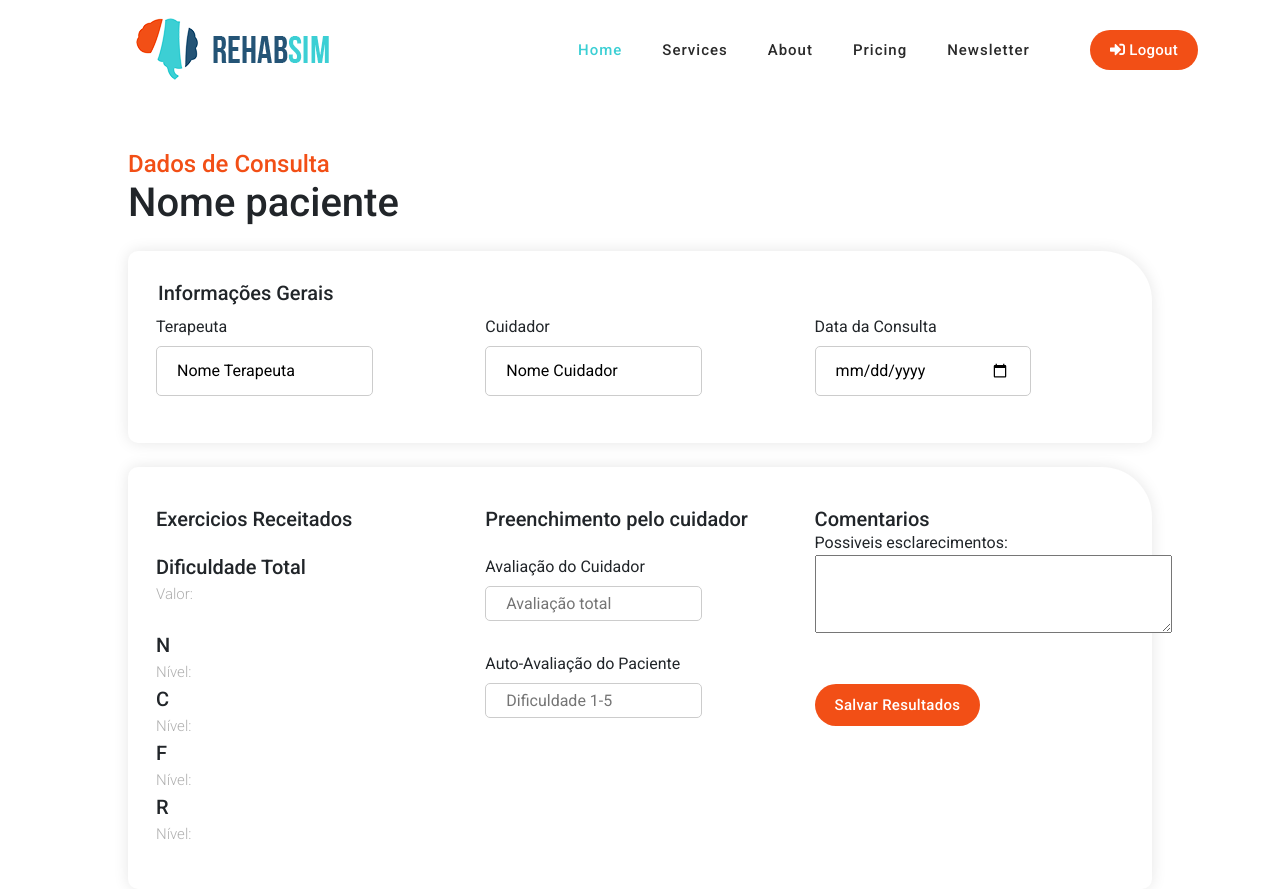
After one commit to bcjorge/rehabsim, a PHP site: page /consulta.php in a window 1280 px wide. The commit adds this page. Run offline with PHP 8.4, Linux system fonts and the light colour scheme; some libraries are stand-ins or nearby versions.

Commit message:
Html da consulta e do terapeuta feitos. Href do admin na merda
vamos ter que fazer mais um case no admin só para o gajo ir procurar novamente tudo, para garantir que não apagamosos os admins. Tenho que mudar tbem os $rows la em baixo.

```diff
--- /dev/null
+++ b/rehabsim/consulta.php
@@ -0,0 +1,119 @@
+<?php?>
+<!DOCTYPE html>
+<html lang=”en”>
+<head>
+    <meta charset="UTF-8">
+    <meta name="viewport" content="width=device-width, initial-scale=1, shrink-to-fit=no">
+    <meta name="description" content="">
+    <meta name="author" content="">
+    <link rel="preconnect" href="https://fonts.googleapis.com">
+    <link rel="preconnect" href="https://fonts.gstatic.com" crossorigin>
+    <link href="https://fonts.googleapis.com/css2?family=Roboto:wght@100;300;400;500;700;900&display=swap" rel="stylesheet">
+    <link rel="icon" type="image/x-icon" href="assets/images/RehabSIM_logo_colr.png">
+
+    <title>RehabSIM</title>
+
+    <!-- Bootstrap core CSS -->
+    <link href="vendor/bootstrap/css/bootstrap.min.css" rel="stylesheet">
+
+    <!--
+
+    TemplateMo 570 Chain App Dev
+
+    https://templatemo.com/tm-570-chain-app-dev
+
+    -->
+
+    <!-- Additional CSS Files -->
+    <link rel="stylesheet" href="https://use.fontawesome.com/releases/v5.8.1/css/all.css" integrity="sha384-50oBUHEmvpQ+1lW4y57PTFmhCaXp0ML5d60M1M7uH2+nqUivzIebhndOJK28anvf" crossorigin="anonymous">
+    <link rel="stylesheet" href="assets/css/templatemo-chain-app-dev.css">
+    <link rel="stylesheet" href="assets/css/pag.css">
+    <link rel="stylesheet" href="assets/css/animated.css">
+    <link rel="stylesheet" href="assets/css/owl.css">
+</head>
+<body>
+
+<!-- ***** Header Area Start ***** -->
+<header class="header-area header-sticky wow slideInDown" data-wow-duration="0.75s" data-wow-delay="0s">
+    <div class="container">
+        <div class="row">
+            <div class="col-12">
+                <nav class="main-nav">
+                    <!-- ***** Logo Start ***** -->
+                    <a href="index.php" class="logo">
+                        <img src="assets/images/logo_name_small.png" alt="RehabSIM logo">
+                    </a>
+                    <!-- ***** Logo End ***** -->
+                    <!-- ***** Menu Start ***** -->
+                    <ul class="nav">
+                        <li class="scroll-to-section"><a href="index.php" class="active">Home</a></li>
+                        <li class="scroll-to-section"><a href="#services">Services</a></li>
+                        <li class="scroll-to-section"><a href="#about">About</a></li>
+                        <li class="scroll-to-section"><a href="#pricing">Pricing</a></li>
+                        <li class="scroll-to-section"><a href="#newsletter">Newsletter</a></li>
+                        <li><div class="gradient-button"><a href="login.php?action=logout"><i class="fa fa-sign-in-alt"></i> Logout</a></div></li>
+                    </ul>
+                    <a class='menu-trigger'>
+                        <span>Menu</span>
+                    </a>
+                    <!-- ***** Menu End ***** -->
+                </nav>
+            </div>
+        </div>
+    </div>
+</header>
+<!-- ***** Header Area End ***** -->
+
+<div class="containerInfo">
+    <div class="text">
+        <h4>Dados de Consulta</h4>
+        <h1> Nome paciente <?php //echo $data['nome']?> </h1>
+        <br>
+    </div>
+    <div class="profile">
+        <h5>Informações Gerais</h5>
+        <div class="row">
+            <div class="column c1">
+                <label for="terapeuta">Terapeuta</label><br>
+                <input type="text" name="terapeuta" value="Nome Terapeuta<?php //echo $data['morada']?>"><br>
+            </div>
+            <div class="column c2">
+                <label for="cuidador">Cuidador</label><br>
+                <input type="text" name="cuidador" value="Nome Cuidador<?php //echo $data['morada']?>"><br>
+            </div>
+            <div class="column c3">
+                <label for="data">Data da Consulta</label><br>
+                <input type="date" name="data" value="Data<?php //echo $data['morada']?>"><br>
+            </div>
+        </div>
+    </div>
+    <br>
+    <div class="pac">
+        <div class="row">
+            <div class="column c1">
+                <h5> Exercicios Receitados  </h5>
+                <br>
+                <h5> Dificuldade Total <?php //echo $rows['ex_type']?> </h5> <p>Valor:<?php //echo $rows['n_dif']?></p><br>
+                <h5> N <?php //echo $rows['ex_type']?> </h5> <p>Nível:<?php //echo $rows['n_dif']?></p>
+                <h5> C <?php //echo $rows['ex_type']?></h5> <p> Nível:</p>
+                <h5> F </h5> <?php //echo $rows['ex_type']?><p> Nível:</p>
+                <h5> R </h5> <p> Nível:</p>
+            </div>
+            <div class="column c2">
+                <h5> Preenchimento pelo cuidador </h5>
+                <br>
+                <label for="avaliacao">Avaliação do Cuidador</label><br>
+                <input class="inputresult" type="number" placeholder="Avaliação total">
+                <br>
+                <br>
+                <label for="auto-avaliacao">Auto-Avaliação do Paciente</label><br>
+                <input class="inputresult" type="number" placeholder="Dificuldade 1-5">
+                <br>
+            </div>
+            <div class="column c3">
+                <h5> Comentarios</h5>
+                <label for="comentarios">Possiveis esclarecimentos:</label>
+                <textarea id="comentarios" name="comentarios" rows="3" cols="40" > <?php //echo $data['alergias']?></textarea><br>
+                <br>
+                <div class="gradient-button sessionButton"><a href="login.php">Salvar Resultados</a></div>
+            </div>
```
Also changed, not shown: rehabsim/pag_admin.php (+22 -22 lines), rehabsim/pag_terapeuta.php (+34 -7 lines).
